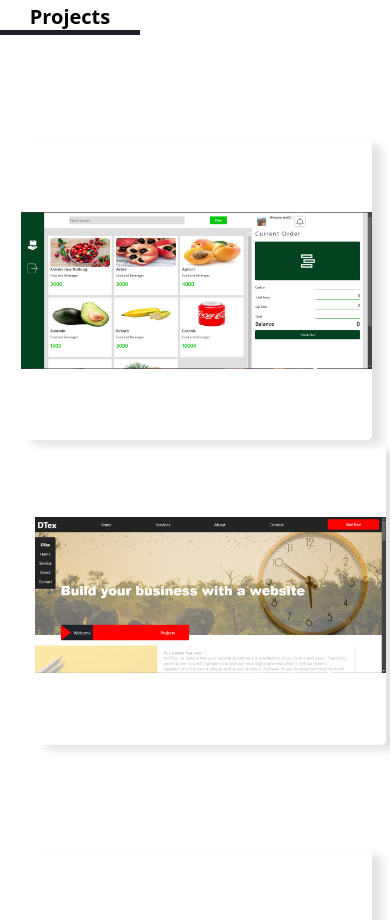
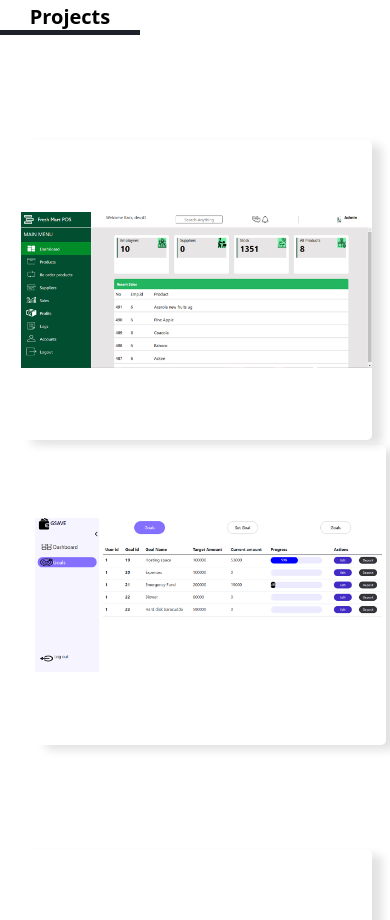
Before and after one commit to MUKIIBI-DEUS/newwind, a plain HTML site: page index.html in a window 390 px wide. Shown: the part 5458-6378 px from the top of the page. Drawn offline with Linux system fonts and the light colour scheme.

```diff
--- a/index.html
+++ b/index.html
@@ -320,7 +320,7 @@ border-radius: 25% 36% 75% 25% / 41% 56% 26% 25%;display: flex;align-items: cent
  <div class="aboutUs">
 
 
-    <div class="boards projects" id="boardImage" style="background: url('./project3.png');background-size: contain;background-repeat: no-repeat;background-position: center;">
+    <div class="boards projects" id="boardImage" style="background: url('./project1.png');background-size: contain;background-repeat: no-repeat;background-position: center;">
 
         <!-- <img src="./project1.png" alt=""> -->
 
@@ -330,7 +330,7 @@ border-radius: 25% 36% 75% 25% / 41% 56% 26% 25%;display: flex;align-items: cent
 
 
 
-    <div class="boards projects" id="space" style="background: url('./project4.png');background-size: contain;background-repeat: no-repeat;background-position: center;">
+    <div class="boards projects" id="space" style="background: url('./project2.png');background-size: contain;background-repeat: no-repeat;background-position: center;">
         <!-- <img src="./project2.png" alt="" > -->
 
 
```
